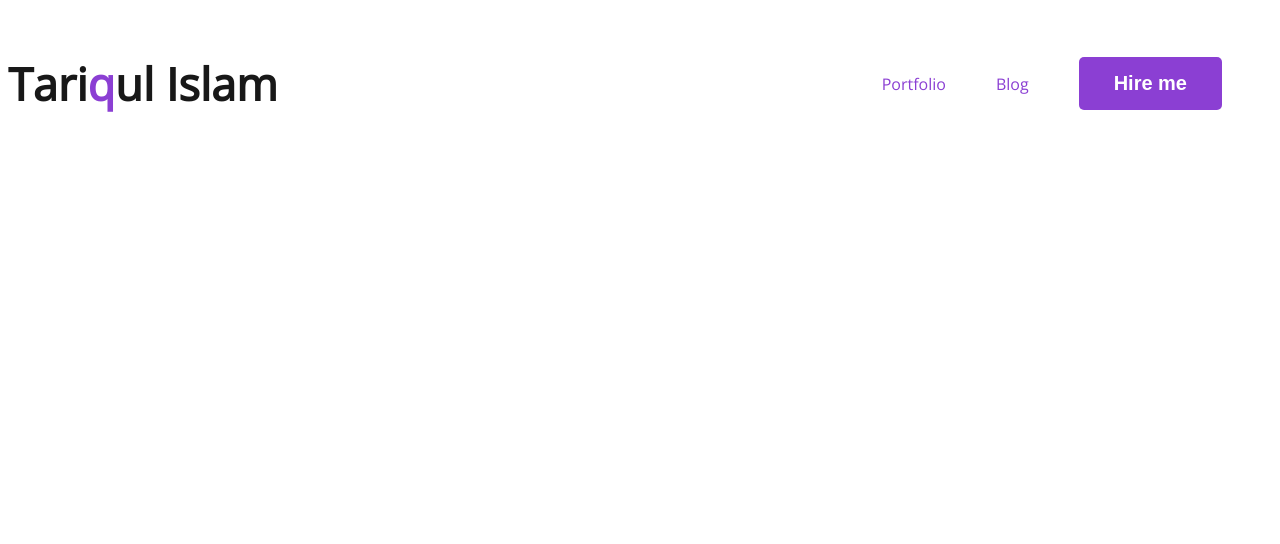
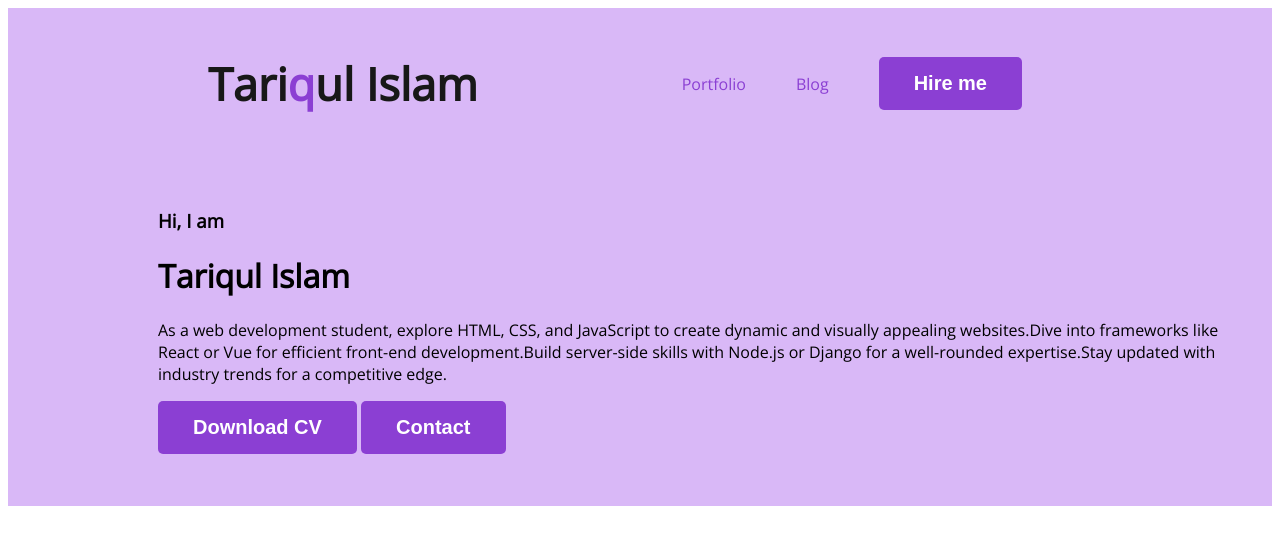
Before and after one commit to Tariqul911/web-devloper-portfolio, a plain HTML site: page index.html in a window 1280 px wide. Drawn offline with nearby package versions, Linux system fonts and the light colour scheme.

Commit message:
added color

```diff
--- a/index.html
+++ b/index.html
@@ -10,7 +10,7 @@
     <link rel="stylesheet" href="styles/portfolio.css">
 </head>
 <body>
-    <header>
+    <header class="header">
         <nav>
             <h3 class="nav-titel">
                 Tari<span class="text-primary">q</span>ul Islam
@@ -21,6 +21,16 @@
                 <li><button  class="btn-primary">Hire me</button></li>
             </ul>
         </nav>
+        <div class="banner">
+            <div>
+                <h3 class="banner-text">Hi, I am</h3>
+                <h1 class="banner-title">Tariqul Islam</h1>
+                <p>As a web development student, explore HTML, CSS, and JavaScript to create dynamic and visually appealing websites.Dive into frameworks like React or Vue for efficient front-end development.Build server-side skills with Node.js or Django for a well-rounded expertise.Stay updated with industry trends for a competitive edge.</p>
+                <button class="btn-primary">Download CV</button>
+                <button class="btn-primary">Contact</button>
+            </div>
+            <img src="" alt="">
+        </div>
 
     </header>
     <main>
--- a/styles/portfolio.css
+++ b/styles/portfolio.css
@@ -19,6 +19,7 @@ nav{
     display: flex;
     justify-content: space-between;
     align-items: center;
+    margin: 0 200px;
 
 }
 .nav-titel {
@@ -38,3 +39,10 @@ nav a{
     text-decoration: none;
     color:rgb(139, 63, 211); ;
 }
+/* header related styles */
+.header {
+    background-color: rgb(217, 184, 247);
+}
+.banner{
+    padding: 30px 30px 30px 150px;
+}
```
